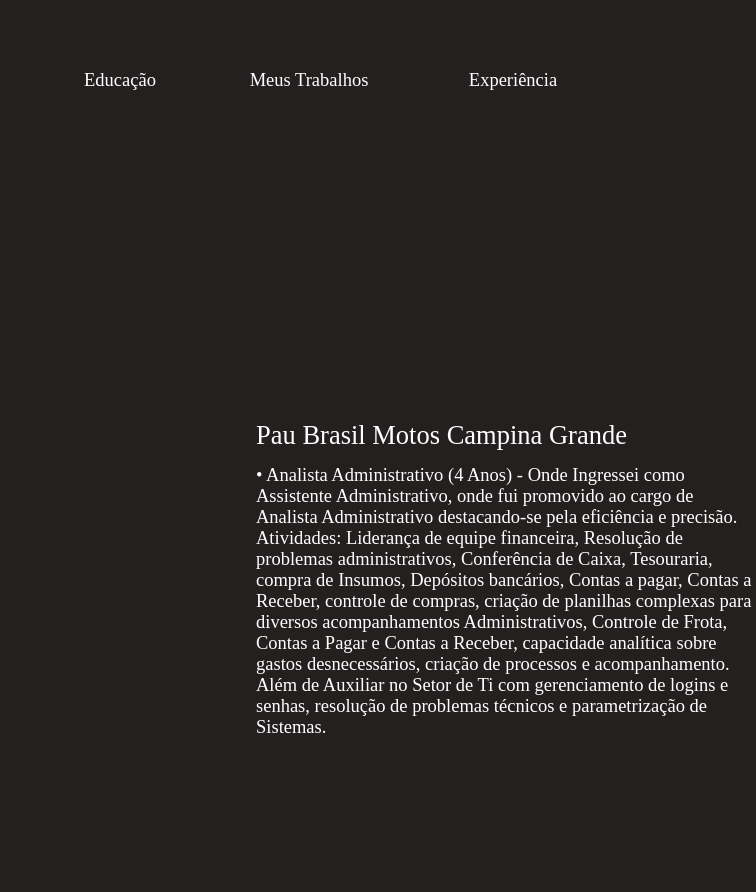
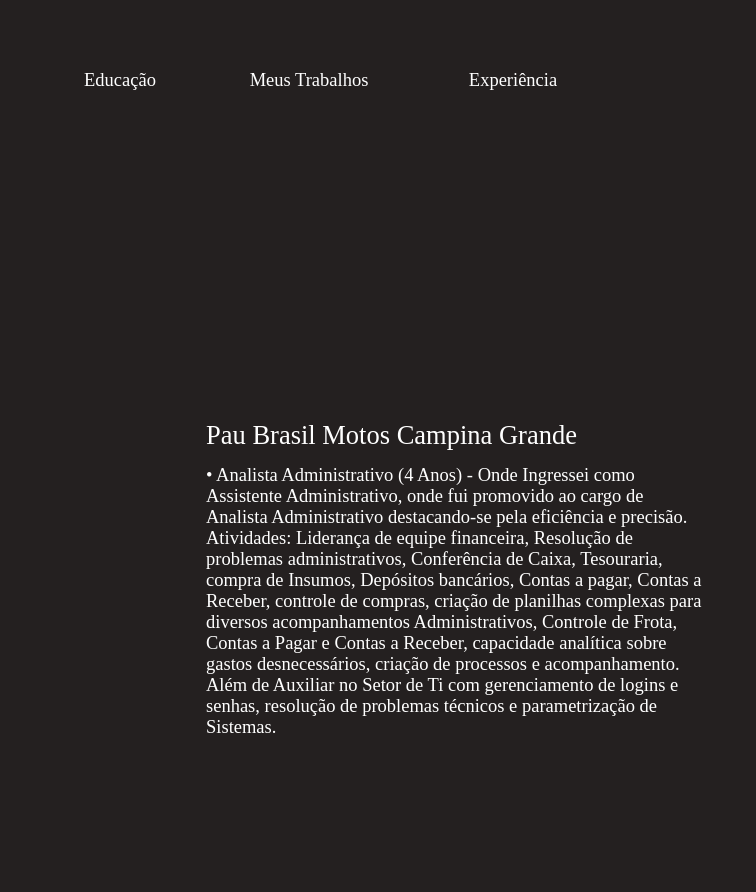
Before and after one commit to RaudineyFarias/RaudineyFarias.github.io, a plain HTML site: page experience.html in a window 1280 px wide. Shown: the full height of the page, 644-1400 px from the left, 756 px wide, since content can reach past the window. Drawn offline with Linux system fonts and the light colour scheme.

Commit message:
Update main.css

```diff
--- a/main.css
+++ b/main.css
@@ -387,7 +387,7 @@ nav {
   font-size: 26.5px;
   position: absolute;
   top: 420px;
-  left: 900px;
+  left: 850px;
   width: 500px;
 }
 
@@ -397,7 +397,7 @@ nav {
   font-size: 18.5px;
   position: absolute;
   top: 465px;
-  left: 900px;
+  left: 850px;
   width: 500px;
 }
 #raudineyRack{
```
